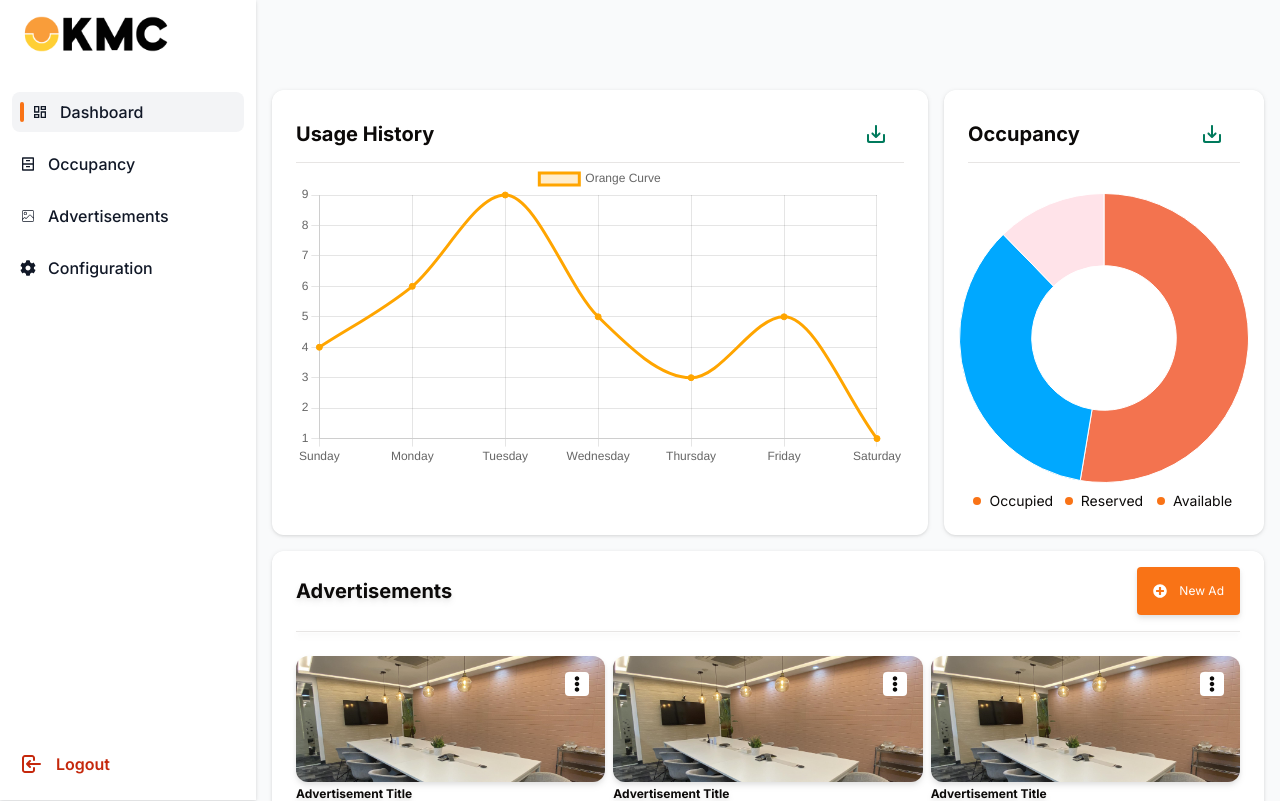
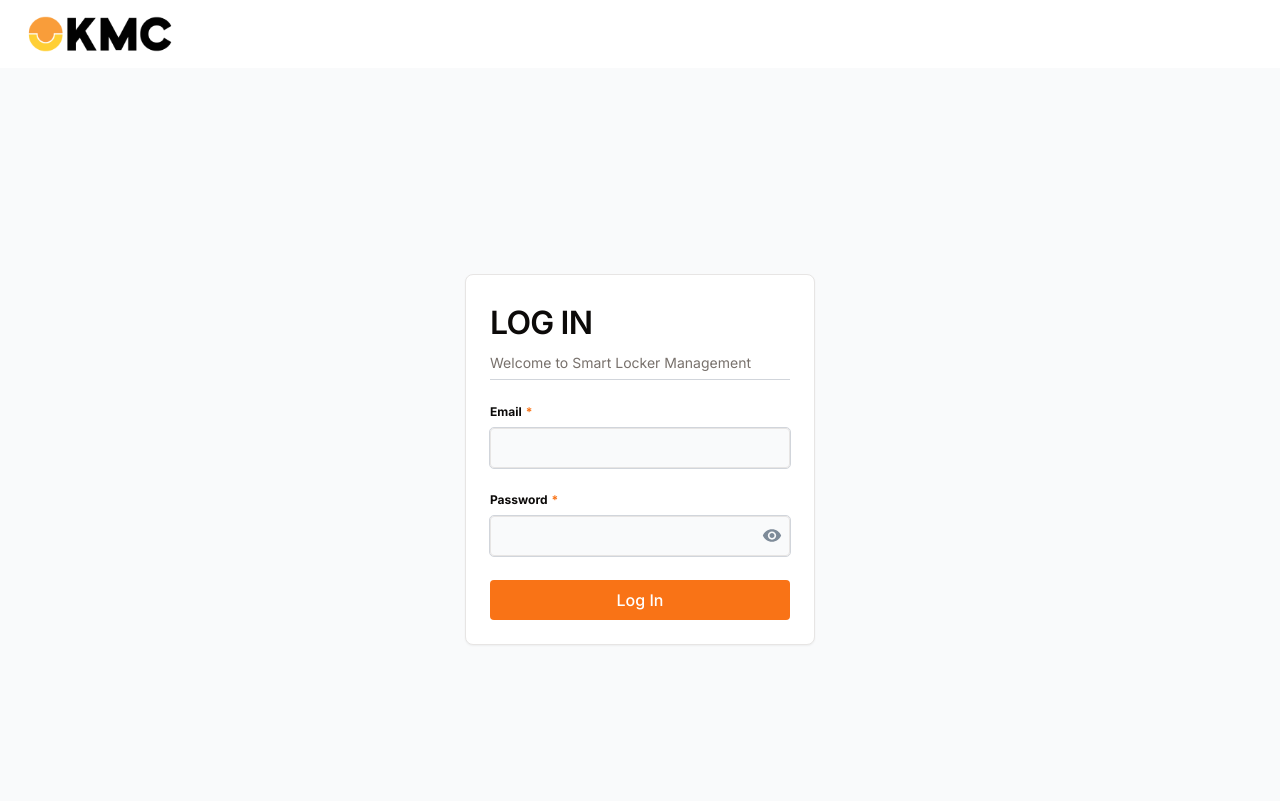
Before and after one commit to MatAIQUE/kmc-dashboard, a Next.js app: page /dashboard in a window 1280 px wide. Shown: the top 801 px of the page. Built offline with nearby package versions, Linux system fonts and the light colour scheme.

Commit message:
fix: User login, accept user invite, default page on load.

```diff
--- a/app/dashboard/page.tsx
+++ b/app/dashboard/page.tsx
@@ -1,6 +1,7 @@
 import MainContainer from "../../components/ui/main-container";
 import Nav from "../../components/ui/nav";
 import React, { PureComponent } from "react";
+import LoginPage from "../login/page";
 
 const Dashboard = () => {
   return (
@@ -9,9 +10,10 @@ const Dashboard = () => {
         <Nav/>
         <MainContainer/>
     </div> */}
-      <Nav />
+      {/* <Nav />
 
-      <MainContainer />
+      <MainContainer /> */}
+      <LoginPage />
     </>
   );
 };
--- a/app/login/page.tsx
+++ b/app/login/page.tsx
@@ -1,29 +1,79 @@
 "use client";
-
+import { zodResolver } from "@hookform/resolvers/zod";
+import { useRouter } from "next/navigation";
+import React, { useState } from "react";
+import { useForm } from "react-hook-form";
+import { z } from "zod";
+import { Button } from "../../components/ui/button";
+import {
+  Form,
+  FormControl,
+  FormField,
+  FormItem,
+  FormLabel,
+  FormMessage,
+} from "../../components/ui/form";
+import { Input } from "../../components/ui/input";
 import {
   Card,
   CardHeader,
   CardTitle,
   CardContent,
   CardDescription,
-  CardFooter,
 } from "../../components/ui/card";
-import { useRouter } from "next/navigation";
 import Header from "../../components/ui/header";
-import { useState } from "react";
+import axios from "axios";
+import PasswordInput from "../../components/ui/password-input";
+
+const loginFormSchema = z.object({
+  email: z.string().email({ message: "Invalid email format." }),
+  password: z.string().min(1, {
+    message: "Password is required.",
+  }),
+});
 
 const LoginPage = () => {
   const router = useRouter();
-  const [isText, setIsText] = useState(false)
+  const [error, setError] = useState("");
 
-  const ToggleEye = () => {
-    setIsText(true)
-    console.log(isText)
+  const [isLoading, setIsLoading] = useState(false);
+  const [showPassword, setShowPassword] = useState(false);
+
+  const { reset, ...form } = useForm<z.infer<typeof loginFormSchema>>({
+    resolver: zodResolver(loginFormSchema),
+    defaultValues: {
+      email: "",
+      password: "",
+    },
+  });
+
+  const handleSubmit = async (values: z.infer<typeof loginFormSchema>) => {
+    setIsLoading(true);
+    try {
+      const response = await axios.post(
+        `${process.env.NEXT_PUBLIC_API_BASE_URL}/login`,
+        { ...values }
+      );
+
+      if (!response) {
+        throw new Error("Invalid credentials");
       }
+      setIsLoading(false);
+      router.push("/occupancy");
+    } catch (error) {
+      setIsLoading(true);
+      if (axios.isAxiosError(error) && error.response) {
+        if (error.response.status === 409) {
+          setError("Invalid credentials");
+        }
+      }
+      setIsLoading(false);
+    }
+  };
 
-  const mouseUp = () => {
-    setIsText(false)
-  }
+  const handleTogglePasswordVisibility = () => {
+    setShowPassword(!showPassword);
+  };
 
   return (
     <>
@@ -40,46 +90,74 @@ const LoginPage = () => {
                 <hr className="my-4 border-t border-gray-300" />
               </CardHeader>
               <CardContent>
+                <Form reset={reset} {...form}>
+                  <form onSubmit={form.handleSubmit(handleSubmit)}>
                     <div className="grid gap-2 gap-y-6">
-                  <div className="grid gap-2 gap-y-4">
-                    <div className="gap-y-2 grid">
-                      <div className="flex font-bold text-sm">
+                      <FormField
+                        control={form.control}
+                        name="email"
+                        render={({ field }) => (
+                          <FormItem>
+                            <FormLabel>
+                              <div className="flex font-bold text-xs">
                                 <h6 className="me-1">Email</h6>
                                 <span className="text-primary">*</span>
                               </div>
-                      <input
-                        placeholder="Client Name"
+                            </FormLabel>
+                            <FormControl>
+                              <Input
+                                type="email"
                                 className="md:text-xs text-md outline outline-gray-300 outline-1 rounded p-2"
+                                {...field}
                               />
-                    </div>
-                    <div className="gap-y-2 grid">
-                      <div className="flex font-bold text-sm">
+                            </FormControl>
+                            <FormMessage />
+                          </FormItem>
+                        )}
+                      />
+
+                      <FormField
+                        control={form.control}
+                        name="password"
+                        render={({ field }) => (
+                          <FormItem>
+                            <FormLabel>
+                              <div className="flex font-bold text-xs">
                                 <h6 className="me-1">Password</h6>
                                 <span className="text-primary">*</span>
                               </div>
-                      <div className="relative">
-                        <input type={`${isText ? "text":"password"}`} className="outline outline-gray-300 outline-1 rounded block w-full md:text-xs text-md p-2" placeholder="Enter password"/>
-                        <span className="absolute top-0 end-0 h-full flex items-center">
-                        <button type="button" className=" p-2 rounded" onMouseDown={ToggleEye} onMouseUp={mouseUp} value="12313123">
-                          <svg className="flex-shrink-0 size-3.5 text-gray-400" width="24" height="24" viewBox="0 0 24 24" fill="none" stroke="currentColor" stroke-width="2" stroke-linecap="round" stroke-linejoin="round">
-                            <path className="hs-password-active:hidden" d="M9.88 9.88a3 3 0 1 0 4.24 4.24"/>
-                            <path className="hs-password-active:hidden" d="M10.73 5.08A10.43 10.43 0 0 1 12 5c7 0 10 7 10 7a13.16 13.16 0 0 1-1.67 2.68"/>
-                            <path className="hs-password-active:hidden" d="M6.61 6.61A13.526 13.526 0 0 0 2 12s3 7 10 7a9.74 9.74 0 0 0 5.39-1.61"/>
-                            <line className="hs-password-active:hidden" x1="2" x2="22" y1="2" y2="22"/>
-                            <path className="hidden hs-password-active:block" d="M2 12s3-7 10-7 10 7 10 7-3 7-10 7-10-7-10-7Z"/>
-                            <circle className="hidden hs-password-active:block" cx="12" cy="12" r="3"/>
-                          </svg>
-                        </button>
-                        </span>
+                            </FormLabel>
+                            <FormControl>
+                              <PasswordInput
+                                showVisibilityToggle
+                                className="md:text-xs text-md outline outline-gray-300 outline-1 rounded p-2"
+                                {...field}
+                              />
+                            </FormControl>
+                            <FormMessage />
+                          </FormItem>
+                        )}
+                      />
+
+                      <div className="grid gap-2">
+                        <Button
+                          type="submit"
+                          className="text-md bg-primary text-white p-2 rounded capitalize"
+                          disabled={isLoading}
+                        >
+                          {isLoading ? "Logging In..." : "Log In"}
+                        </Button>
+                        {error && (
+                          <FormMessage>
+                            <p className="text-red-500 text-sm font-medium mt-1">
+                              {error}
+                            </p>
+                          </FormMessage>
+                        )}
                       </div>
                     </div>
-                  </div>
-                  <div className="grid gap-2">
-                    <button className="text-md bg-primary text-white p-2 rounded capitalize">
-                      Log In
-                    </button>
-                  </div>
-                </div>
+                  </form>
+                </Form>
               </CardContent>
             </Card>
           </div>
--- /dev/null
+++ b/components/ui/password-input.tsx
@@ -0,0 +1,96 @@
+import * as React from "react";
+import { Input, InputProps } from "./input";
+
+interface PasswordInputProps extends InputProps {
+  showVisibilityToggle?: boolean;
+}
+
+const PasswordInput: React.FC<PasswordInputProps> = ({
+  showVisibilityToggle = true,
+  className,
+  ...props
+}) => {
+  const [showPassword, setShowPassword] = React.useState(false);
+
+  const handleTogglePasswordVisibility = () => {
+    setShowPassword(!showPassword);
+  };
+
+  return (
+    <div className="relative">
+      <Input
+        type={showPassword ? "text" : "password"}
+        className={className}
+        {...props}
+      />
+      {showVisibilityToggle && (
+        <span className="absolute top-0 end-0 h-full flex items-center">
+          <button
+            type="button"
+            className="p-2 rounded"
+            onClick={handleTogglePasswordVisibility}
+          >
+            {showPassword ? (
+              <svg
+                className="flex-shrink-0 size-3.5 text-gray-400"
+                width="24"
+                height="24"
+                viewBox="0 0 24 24"
+                fill="none"
+                stroke="currentColor"
+                strokeWidth="2"
+                strokeLinecap="round"
+                strokeLinejoin="round"
+              >
+                <path
+                  className="hs-password-active:hidden"
+                  d="M9.88 9.88a3 3 0 1 0 4.24 4.24"
+                />
+                <path
+                  className="hs-password-active:hidden"
+                  d="M10.73 5.08A10.43 10.43 0 0 1 12 5c7 0 10 7 10 7a13.16 13.16 0 0 1-1.67 2.68"
+                />
+                <path
+                  className="hs-password-active:hidden"
+                  d="M6.61 6.61A13.526 13.526 0 0 0 2 12s3 7 10 7a9.74 9.74 0 0 0 5.39-1.61"
+                />
+                <line
+                  className="hs-password-active:hidden"
+                  x1="2"
+                  x2="22"
+                  y1="2"
+                  y2="22"
+                />
+                <path
+                  className="hidden hs-password-active:block"
+                  d="M2 12s3-7 10-7 10 7 10 7-3 7-10 7-10-7-10-7Z"
+                />
+                <circle
+                  className="hidden hs-password-active:block"
+                  cx="12"
+                  cy="12"
+                  r="3"
+                />
+              </svg>
+            ) : (
+              <svg
+                width="20"
+                height="20"
+                viewBox="0 0 20 20"
+                fill="none"
+                xmlns="http://www.w3.org/2000/svg"
+              >
+                <path
+                  d="M9.99967 3.3335C5.83301 3.3335 2.27467 5.92516 0.833008 9.5835C2.27467 13.2418 5.83301 15.8335 9.99967 15.8335C14.1663 15.8335 17.7247 13.2418 19.1663 9.5835C17.7247 5.92516 14.1663 3.3335 9.99967 3.3335ZM9.99967 13.7502C7.69967 13.7502 5.83301 11.8835 5.83301 9.5835C5.83301 7.2835 7.69967 5.41683 9.99967 5.41683C12.2997 5.41683 14.1663 7.2835 14.1663 9.5835C14.1663 11.8835 12.2997 13.7502 9.99967 13.7502ZM9.99967 7.0835C8.61634 7.0835 7.49967 8.20016 7.49967 9.5835C7.49967 10.9668 8.61634 12.0835 9.99967 12.0835C11.383 12.0835 12.4997 10.9668 12.4997 9.5835C12.4997 8.20016 11.383 7.0835 9.99967 7.0835Z"
+                  fill="#7E8B99"
+                />
+              </svg>
+            )}
+          </button>
+        </span>
+      )}
+    </div>
+  );
+};
+
+export default PasswordInput;
--- a/pages/accept-invite.tsx
+++ b/pages/accept-invite.tsx
@@ -13,23 +13,71 @@ import Header from "../components/ui/header";
 import axios from "axios";
 import { GetServerSideProps } from "next";
 import { useRouter } from "next/navigation";
+import { z } from "zod";
+import { zodResolver } from "@hookform/resolvers/zod";
+import { useForm } from "react-hook-form";
+import {
+  Form,
+  FormControl,
+  FormField,
+  FormItem,
+  FormLabel,
+  FormMessage,
+} from "../components/ui/form";
+import { Button } from "../components/ui/button";
+import PasswordInput from "../components/ui/password-input";
 
 interface AcceptInviteProps {
   tokenExpired: boolean;
   email: string;
   isLinkAlreadyUsed: boolean;
 }
+
+const formSchema = z
+  .object({
+    password: z
+      .string()
+      .min(8, { message: "Password must be at least 8 characters long." })
+      .refine(
+        (password) => {
+          console.log({ password });
+          return /[0-9!@#$%^&*()_+=[\]{};':"\\|,.<>/?]/.test(password);
+        },
+        { message: "Password must contain a number or symbol." }
+      ),
+    confirmPassword: z
+      .string()
+      .min(8, { message: "Password must be at least 8 characters long." })
+      .refine(
+        (data) => {
+          console.log({ data });
+          return /[0-9!@#$%^&*()_+=[\]{};':"\\|,.<>/?]/.test(data);
+        },
+        { message: "Confirm Password must contain a number or symbol." }
+      ),
+  })
+  .refine((data) => data.password === data.confirmPassword, {
+    message: "Passwords don't match",
+    path: ["confirmPassword"],
+  });
+
 const AcceptInvitePage: React.FC<AcceptInviteProps> = ({
   tokenExpired,
   email,
   isLinkAlreadyUsed,
 }) => {
-  const [password, setPassword] = useState("");
-  const [confirmPassword, setConfirmPassword] = useState("");
   const [error, setError] = useState("");
   const [userEmail, setEmail] = useState("");
   const router = useRouter();
   const [isLoading, setIsLoading] = useState(false);
+
+  const { reset, ...form } = useForm<z.infer<typeof formSchema>>({
+    resolver: zodResolver(formSchema),
+    defaultValues: {
+      confirmPassword: "",
+      password: "",
+    },
+  });
 
   useEffect(() => {
     if (tokenExpired) {
@@ -42,14 +90,10 @@ const AcceptInvitePage: React.FC<AcceptInviteProps> = ({
     }
   }, [tokenExpired, email, isLinkAlreadyUsed]);
 
-  const handleAcceptInvite = async () => {
+  const handleSubmit = async (values: z.infer<typeof formSchema>) => {
     setIsLoading(true);
+    console.log("values", values.password);
     try {
-      if (password !== confirmPassword) {
-        setError("Passwords do not match");
-        return;
-      }
-
       if (tokenExpired) {
         setError("URL has already expired");
         return;
@@ -62,21 +106,18 @@ const AcceptInvitePage: React.FC<AcceptInviteProps> = ({
 
       const response = await axios.patch(
         `${process.env.NEXT_PUBLIC_API_BASE_URL}/user/password`,
-        { email: userEmail, password }
+        { email: userEmail, password: values.password }
       );
 
       if (response.status === 200) {
         router.push("/login");
       }
     } catch (err) {
-      console.error("Error resetting pin:", error);
+      console.error("Error setting password:", error);
     } finally {
+      reset();
       setIsLoading(false);
     }
-
-    setPassword("");
-    setConfirmPassword("");
-    setError("");
   };
 
   return (
@@ -92,46 +133,74 @@ const AcceptInvitePage: React.FC<AcceptInviteProps> = ({
                 <CardDescription></CardDescription>
               </CardHeader>
               <CardContent>
+                <Form reset={reset} {...form}>
+                  <form onSubmit={form.handleSubmit(handleSubmit)}>
                     <div className="grid gap-2 gap-y-6">
-                  <div className="grid gap-2 gap-y-4">
-                    <div className="gap-y-2 grid">
+                      <FormField
+                        control={form.control}
+                        name="password"
+                        render={({ field }) => (
+                          <FormItem>
+                            <FormLabel>
                               <div className="flex font-bold text-xs">
                                 <h6 className="me-1">New Password</h6>
                                 <span className="text-primary">*</span>
                               </div>
-                      <input
-                        placeholder="Password"
-                        type="password"
-                        value={password}
-                        onChange={(e) => setPassword(e.target.value)}
+                            </FormLabel>
+                            <FormControl>
+                              <PasswordInput
+                                showVisibilityToggle
                                 className="md:text-xs text-md outline outline-gray-300 outline-1 rounded p-2"
+                                {...field}
                               />
-                    </div>
-                    <div className="gap-y-2 grid">
+                            </FormControl>
+                            <FormMessage />
+                          </FormItem>
+                        )}
+                      />
+                      <FormField
+                        control={form.control}
+                        name="confirmPassword"
+                        render={({ field }) => (
+                          <FormItem>
+                            <FormLabel>
                               <div className="flex font-bold text-xs">
                                 <h6 className="me-1">Confirm Password</h6>
                                 <span className="text-primary">*</span>
                               </div>
-                      <input
-                        placeholder="Retype Password"
-                        type="password"
-                        value={confirmPassword}
-                        onChange={(e) => setConfirmPassword(e.target.value)}
+                            </FormLabel>
+                            <FormControl>
+                              <PasswordInput
+                                showVisibilityToggle
                                 className="md:text-xs text-md outline outline-gray-300 outline-1 rounded p-2"
+                                {...field}
                               />
+                            </FormControl>
+                            <FormMessage />
+                          </FormItem>
+                        )}
+                      />
+                      <div className="grid gap-2">
+                        <Button
+                          type="submit"
+                          className="text-md bg-primary text-white p-2 rounded capitalize"
+                          disabled={
+                            tokenExpired || isLinkAlreadyUsed || isLoading
+                          }
+                        >
+                          {isLoading ? "Logging In..." : "Log In"}
+                        </Button>
+                        {error && (
+                          <FormMessage>
+                            <p className="text-red-500 text-sm font-medium mt-1">
+                              {error}
+                            </p>
+                          </FormMessage>
+                        )}
                       </div>
                     </div>
-                  <div className="grid">
-                    {error && <p className="text-red-500">{error}</p>}
-                    <button
-                      disabled={tokenExpired || isLinkAlreadyUsed}
-                      className="text-xs bg-primary text-white p-2 rounded capitalize"
-                      onClick={handleAcceptInvite}
-                    >
-                      {isLoading ? "Loading..." : "Accept Invite"}
-                    </button>
-                  </div>
-                </div>
+                  </form>
+                </Form>
               </CardContent>
             </Card>
           </div>
@@ -149,6 +218,7 @@ export const getServerSideProps: GetServerSideProps = async (context) => {
 
   if (typeof token === "string") {
     try {
+      // TODO: Getting `tokenExpired` message can be simplified
       const decodedToken = await axios.get(
         `${process.env.NEXT_PUBLIC_API_BASE_URL}/user/${token}/verify`
       );
@@ -158,6 +228,7 @@ export const getServerSideProps: GetServerSideProps = async (context) => {
       const tokenExpirationTime = exp * 1000;
       const currentTime = Date.now();
       if (currentTime > tokenExpirationTime) {
+        console.log(tokenExpirationTime);
         return {
           props: { tokenExpired: true },
         };
```
Also changed, not shown: app/configuration/add-user/page.tsx (+7 -5 lines). Lines whose indentation alone changed are shown as unchanged.
